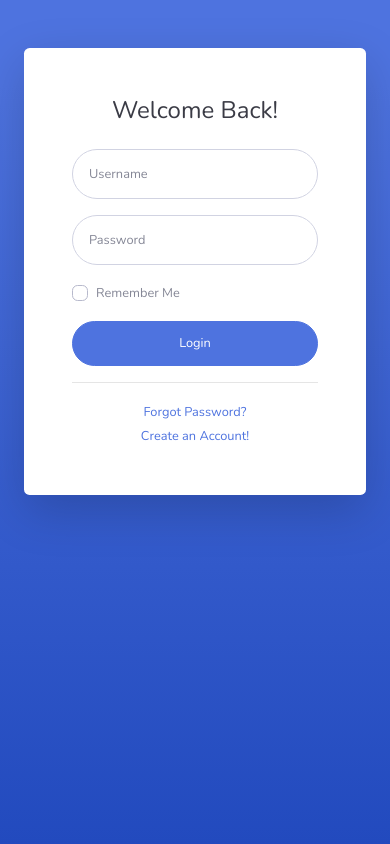
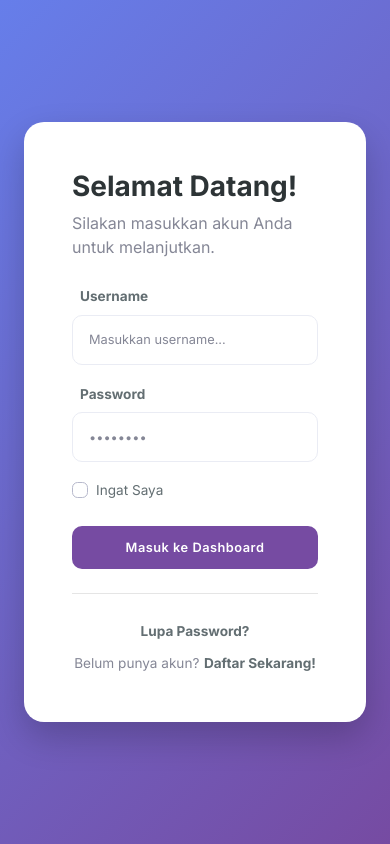
Before and after one commit to putriamlia031006-oss/ci, a CodeIgniter app: page /database/ in a window 390 px wide. Run offline with CodeIgniter, Linux system fonts and the light colour scheme.

Commit message:
revisidirumah

```diff
--- a/application/controllers/auth.php
+++ b/application/controllers/auth.php
@@ -38,7 +38,7 @@ class auth extends CI_Controller{
             redirect('login');
         }
     }
-    public function logou()
+    public function logout()
     {
         $this->session->sess_destroy();
         redirect('login');
--- a/application/models/auth_model.php
+++ b/application/models/auth_model.php
@@ -7,11 +7,11 @@ class auth_model extends CI_model{
     {
         return $this->db->get_where('users',[
             'username'=>$username,
-            'password'=>md5(password)
+            'password'=>md5($password)
         ])->row();
     }
 
-    public function upadate_last_login($id)
+    public function update_last_login($id)
     {
         $this->db->where('id', $id);
         $this->db->update('users',[
--- a/application/views/auth/login.php
+++ b/application/views/auth/login.php
@@ -2,100 +2,164 @@
 <html lang="en">
 
 <head>
-
     <meta charset="utf-8">
     <meta http-equiv="X-UA-Compatible" content="IE=edge">
     <meta name="viewport" content="width=device-width, initial-scale=1, shrink-to-fit=no">
-    <meta name="description" content="">
-    <meta name="author" content="">
+    <title>Login - Modern Admin</title>
 
-    <title>SB Admin 2 - Login</title>
+    <!-- Custom fonts -->
+    <link href="<?= base_url('assets/vendor/fontawesome-free/css/all.min.css');?>" rel="stylesheet" type="text/css">
+    <link href="https://fonts.googleapis.com/css2?family=Inter:wght@300;400;600;700&display=swap" rel="stylesheet">
 
-    <!-- Custom fonts for this template-->
-    <link href="<?= base_url('assets/vendor/fontawesome-free/css/all.min.css');?>" rel="stylesheet" type="text/css">
-    <link
-        href="https://fonts.googleapis.com/css?family=Nunito:200,200i,300,300i,400,400i,600,600i,700,700i,800,800i,900,900i"
-        rel="stylesheet">
-
-    <!-- Custom styles for this template-->
+    <!-- Custom styles -->
     <link href="<?= base_url('assets/css/sb-admin-2.min.css');?>" rel="stylesheet">
 
+    <style>
+        body {
+            font-family: 'Inter', sans-serif;
+            background: linear-gradient(135deg, #667eea 0%, #764ba2 100%);
+            height: 100vh;
+            display: flex;
+            align-items: center;
+        }
+
+        .container {
+            margin-top: 0 !important;
+        }
+
+        .card {
+            border: none;
+            border-radius: 20px;
+            overflow: hidden;
+            box-shadow: 0 15px 35px rgba(0, 0, 0, 0.2) !important;
+        }
+
+        .bg-login-image {
+            background: url('https://images.unsplash.com/photo-1557683316-973673baf926?ixlib=rb-1.2.1&auto=format&fit=crop&w=1000&q=80');
+            background-size: cover;
+            background-position: center;
+        }
+
+        .form-control-user {
+            border-radius: 10px !important;
+            padding: 1.5rem 1rem !important;
+            border: 1px solid #eaecf4;
+        }
+
+        .form-control-user:focus {
+            border-color: #764ba2;
+            box-shadow: 0 0 0 0.2rem rgba(118, 75, 162, 0.25);
+        }
+
+        .btn-user {
+            border-radius: 10px !important;
+            padding: 0.75rem !important;
+            font-weight: 600;
+            letter-spacing: 0.5px;
+            background: #764ba2;
+            border: none;
+            transition: all 0.3s ease;
+        }
+
+        .btn-user:hover {
+            background: #5e3a85;
+            transform: translateY(-1px);
+            box-shadow: 0 5px 15px rgba(0, 0, 0, 0.1);
+        }
+
+        .text-gray-900 {
+            color: #2d3436 !important;
+            font-weight: 700;
+        }
+
+        .small {
+            font-size: 85%;
+            color: #636e72;
+        }
+
+        .alert {
+            border-radius: 12px;
+            font-size: 0.9rem;
+        }
+    </style>
 </head>
 
-<body class="bg-gradient-primary">
+<body>
 
     <div class="container">
+        <div class="row justify-content-center">
+            <div class="col-xl-10 col-lg-12 col-md-9">
+                <div class="card o-hidden border-0 my-5">
+                    <div class="card-body p-0">
+                        <div class="row">
+                            <!-- Image Column -->
+                            <div class="col-lg-6 d-none d-lg-block bg-login-image">
+                                <div style="height: 100%; width: 100%; background: rgba(118, 75, 162, 0.2); backdrop-filter: blur(2px);"></div>
+                            </div>
 
-        <!-- Outer Row -->
-        <div class="row justify-content-center">
-
-            <div class="col-xl-10 col-lg-12 col-md-9">
-
-                <div class="card o-hidden border-0 shadow-lg my-5">
-                    <div class="card-body p-0">
-                        <!-- Nested Row within Card Body -->
-                        <div class="row">
-                            <div class="col-lg-6 d-none d-lg-block bg-login-image"></div>
+                            <!-- Form Column -->
                             <div class="col-lg-6">
                                 <div class="p-5">
-                                    <div class="text-center">
-                                        <h1 class="h4 text-gray-900 mb-4">Welcome Back!</h1>
+                                    <div class="mb-4">
+                                        <h1 class="h3 text-gray-900 mb-2">Selamat Datang!</h1>
+                                        <p class="text-muted">Silakan masukkan akun Anda untuk melanjutkan.</p>
                                     </div>
+
                                     <?php if ($this->session->flashdata('error')): ?>
-                                        <div class="alert alert-danger">
+                                        <div class="alert alert-danger alert-dismissible fade show" role="alert">
+                                            <i class="fas fa-exclamation-circle mr-2"></i>
                                             <?= $this->session->flashdata('error'); ?>
-                                    </div>
+                                        </div>
                                     <?php endif; ?>
+
                                     <form class="user" method="post" action="<?= site_url('login/proses');?>">
                                         <div class="form-group">
+                                            <label class="ml-2 small font-weight-bold">Username</label>
                                             <input type="text" name="username" class="form-control form-control-user"
-                                                placeholder="Username" required>
+                                                placeholder="Masukkan username..." required>
                                         </div>
 
                                         <div class="form-group">
+                                            <label class="ml-2 small font-weight-bold">Password</label>
                                             <input type="password" name="password" class="form-control form-control-user"
-                                                placeholder="Password">
+                                                placeholder="••••••••" required>
                                         </div>
+
                                         <div class="form-group">
                                             <div class="custom-control custom-checkbox small">
                                                 <input type="checkbox" class="custom-control-input" id="customCheck">
-                                                <label class="custom-control-label" for="customCheck">Remember
-                                                    Me</label>
+                                                <label class="custom-control-label" for="customCheck">Ingat Saya</label>
                                             </div>
                                         </div>
-                                        <button type="submit" class="btn btn-primary btn-user btn-block">
-                                            Login
-                                    </button>
+
+                                        <button type="submit" class="btn btn-primary btn-user btn-block mt-4">
+                                            Masuk ke Dashboard
+                                        </button>
                                     </form>
-                                    <hr>
+
+                                    <hr class="my-4">
+
                                     <div class="text-center">
-                                        <a class="small" href="forgot-password.html">Forgot Password?</a>
+                                        <a class="small font-weight-bold" href="forgot-password.html">Lupa Password?</a>
                                     </div>
-                                    <div class="text-center">
-                                        <a class="small" href="register.html">Create an Account!</a>
+                                    <div class="text-center mt-2">
+                                        <span class="small text-muted">Belum punya akun?</span>
+                                        <a class="small font-weight-bold" href="register.html"> Daftar Sekarang!</a>
                                     </div>
                                 </div>
                             </div>
                         </div>
                     </div>
                 </div>
-
             </div>
-
         </div>
-
     </div>
 
-    <!-- Bootstrap core JavaScript-->
+    <!-- Scripts -->
     <script src="<?= base_url('assets/vendor/jquery/jquery.min.js');?>"></script>
     <script src="<?= base_url('assets/vendor/bootstrap/js/bootstrap.bundle.min.js');?>"></script>
-
-    <!-- Core plugin JavaScript-->
     <script src="<?= base_url('assets/vendor/jquery-easing/jquery.easing.min.js');?>"></script>
-
-    <!-- Custom scripts for all pages-->
     <script src="<?= base_url('assets/js/sb-admin-2.min.js');?>"></script>
 
 </body>
-
 </html>
--- a/application/views/dashboard/index.php
+++ b/application/views/dashboard/index.php
@@ -39,7 +39,7 @@
     <div class="col-xl-6 col-lg-4">
         <div class="card shadow mb-4">
             <div class="card-header py-3">
-                <h6 class="m-0 font-weight-bold text-primary">Grafik Pertumbuhan Data</h6>
+                <h6 class="m-0 font-weight-bold text-center">Grafik Pertumbuhan Data</h6>
             </div>
             <div class="card-body">
                 <div class="chart-area">
--- a/application/views/templates/sidebar.php
+++ b/application/views/templates/sidebar.php
@@ -11,7 +11,7 @@
 
     <li class="nav-item active">
         <a class="nav-link" href="<?= site_url('dashboard'); ?>">
-            <i class="fas fa-fw fa-tachmometer-alt"></i>
+            <i class="fas fa-fw fa-tachometer-alt"></i>
             <span>dashboard</span>
         </a>
     </li>
```
